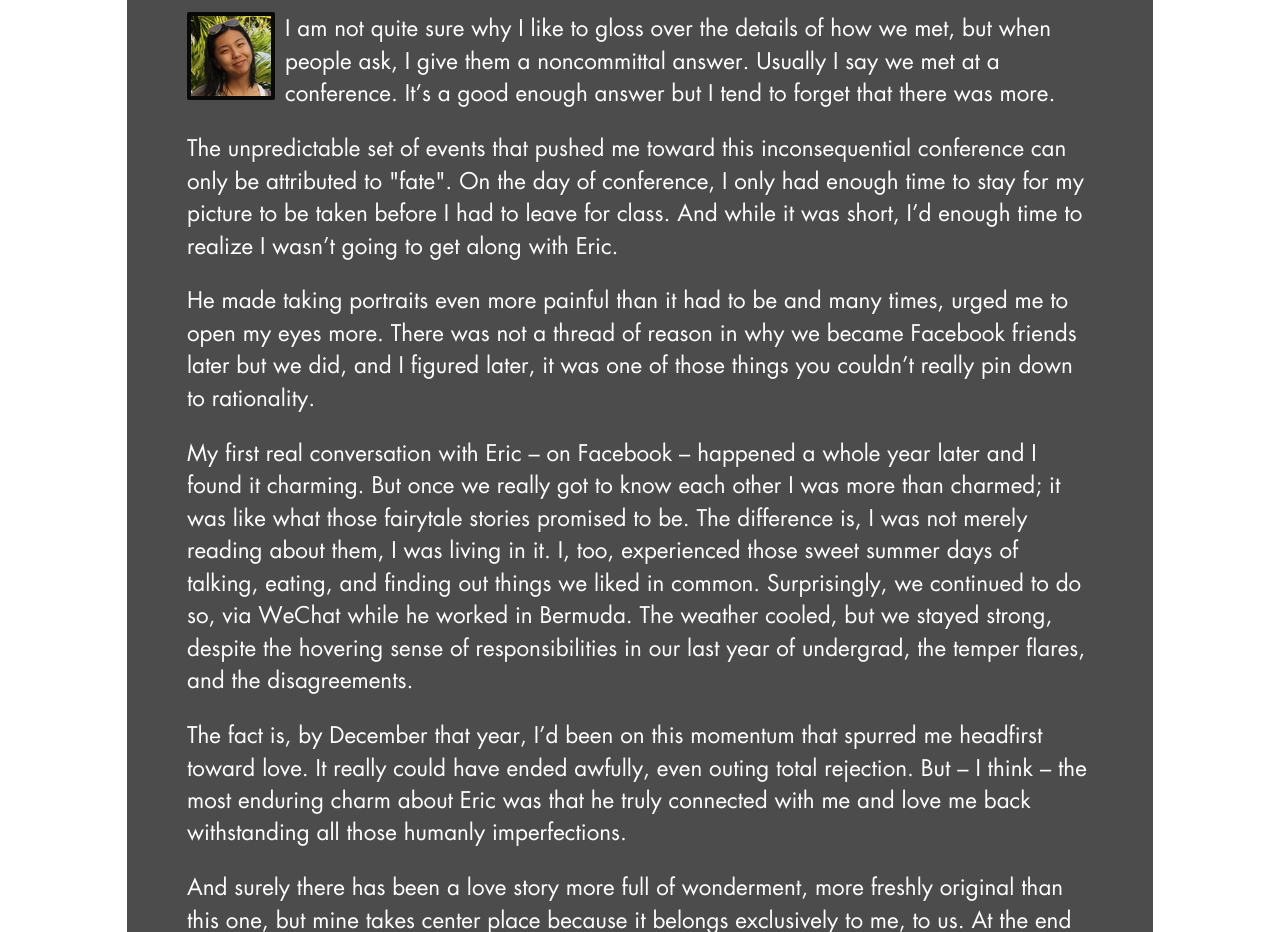
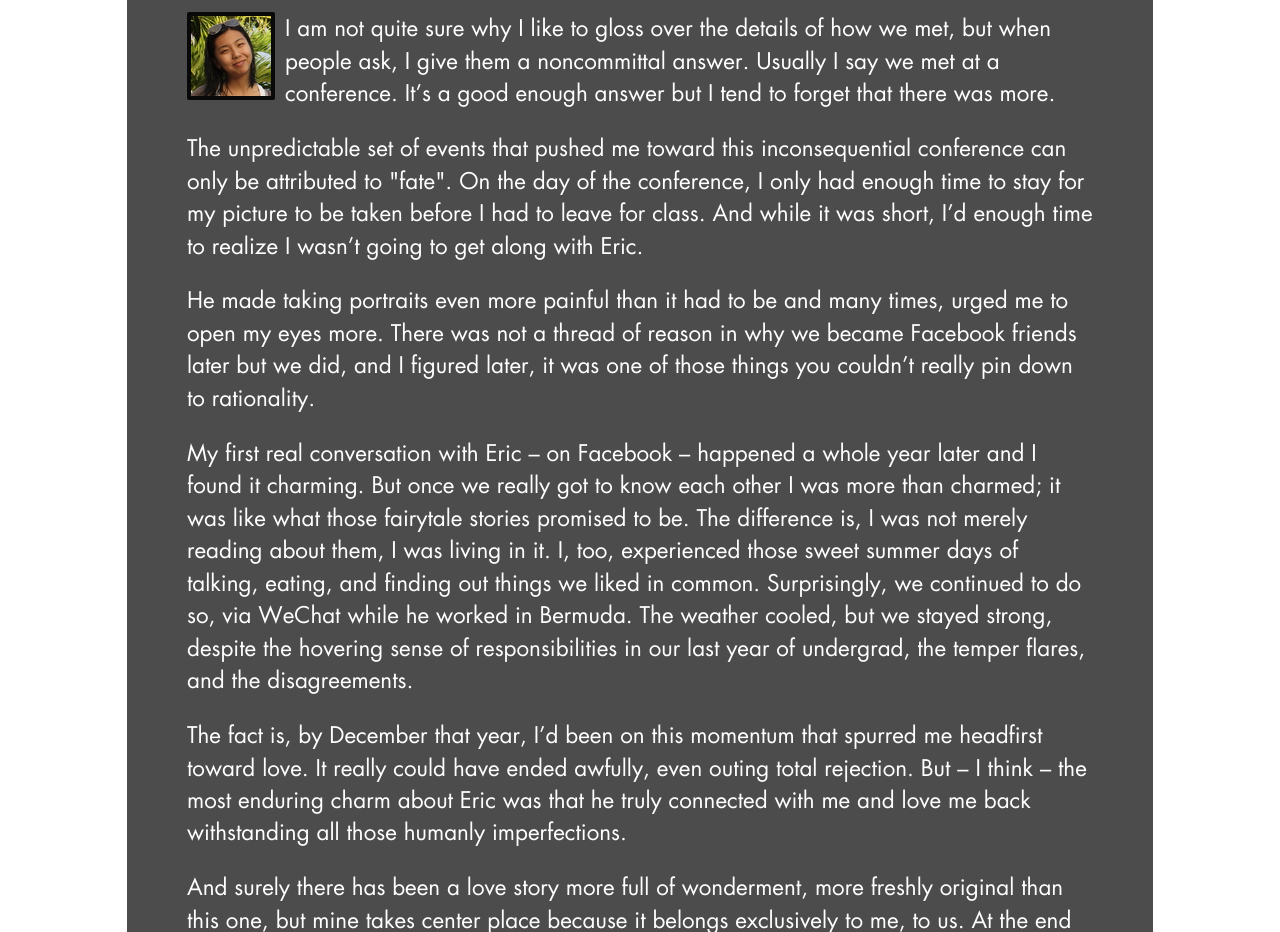
Before and after one commit to ekzhu/jennifer-and-eric.github.io, a plain HTML site: page index.html in a window 1280 px wide. Shown: the part 1460-2392 px from the top of the page. Drawn offline with Linux system fonts and the light colour scheme.

Commit message:
fix some grammar

```diff
--- a/index.html
+++ b/index.html
@@ -76,7 +76,7 @@
                                 I am not quite sure why I like to gloss over the details of how we met, but when people ask, I give them a noncommittal answer. Usually I say we met at a conference. It’s a good enough answer but I tend to forget that there was more.
                             </p>
                             <p>
-                                The unpredictable set of events that pushed me toward this inconsequential conference can only be attributed to "fate". On the day of conference, I only had enough time to stay for my picture to be taken before I had to leave for class. And while it was short, I’d enough time to realize I wasn’t going to get along with Eric.</p>
+                                The unpredictable set of events that pushed me toward this inconsequential conference can only be attributed to "fate". On the day of the conference, I only had enough time to stay for my picture to be taken before I had to leave for class. And while it was short, I’d enough time to realize I wasn’t going to get along with Eric.</p>
                             <p>
                                 He made taking portraits even more painful than it had to be and many times, urged me to open my eyes more. There was not a thread of reason in why we became Facebook friends later but we did, and I figured later, it was one of those things you couldn’t really pin down to rationality. </p>
                             <p>
```
